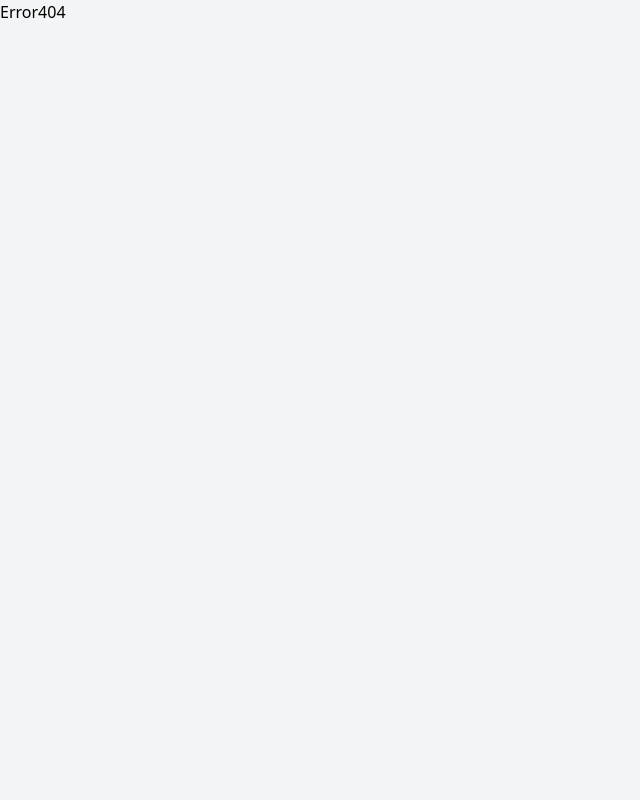
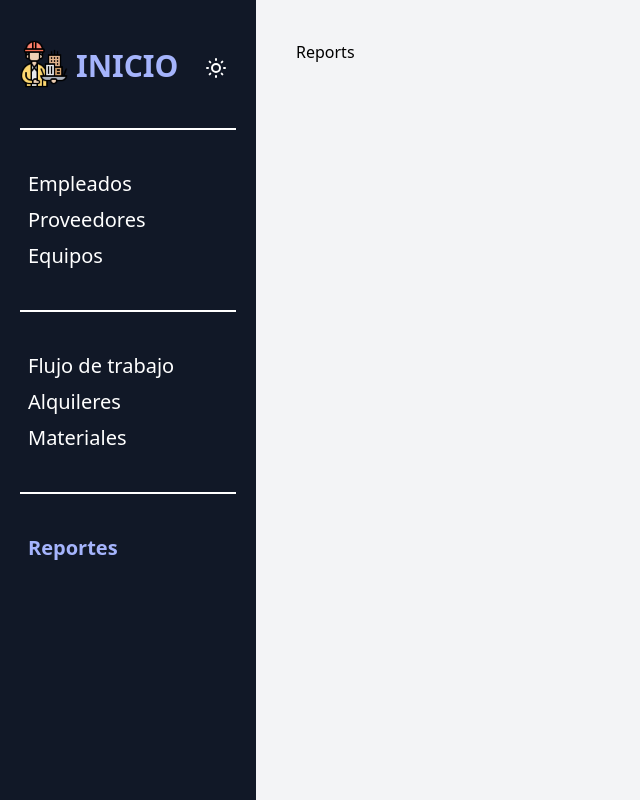
Before and after one commit to listerineh/architect-admin, a React (Vite) app: page /reports in a window 1280 px wide. Shown: the whole page, without its empty margins (0-640 px from the left). Built offline with nearby package versions, Linux system fonts and the light colour scheme.

Commit message:
Add: Navigation

```diff
--- a/src/App.jsx
+++ b/src/App.jsx
@@ -11,6 +11,10 @@ import EditProviderForm from './pages/EditProviderForm'
 import Equipment from './pages/Equipment'
 import NewEquipmentForm from './pages/NewEquipmentForm'
 import EditEquipmentForm from './pages/EditEquipmentForm'
+import Workflow from './pages/Workflow'
+import Rentals from './pages/Rentals'
+import Shopping from './pages/Shopping'
+import Reports from './pages/Reports'
 import Error404 from './pages/Error404'
 
 function App() {
@@ -53,6 +57,10 @@ function App() {
           <Route path='equipment' element={<Equipment />} />
           <Route path='equipment/new' element={<NewEquipmentForm />} />
           <Route path='equipment/edit/:id' element={<EditEquipmentForm />} />
+          <Route path='workflow' element={<Workflow />} />
+          <Route path='rentals' element={<Rentals />} />
+          <Route path='shopping' element={<Shopping />} />
+          <Route path='reports' element={<Reports />} />
         </Route>
         <Route path='*' element={<Error404 />}/>
       </Routes>
--- /dev/null
+++ b/src/pages/Rentals.jsx
@@ -0,0 +1,9 @@
+import React from 'react'
+
+const Rentals = () => {
+  return (
+    <div>Rentals</div>
+  )
+}
+
+export default Rentals
--- /dev/null
+++ b/src/pages/Reports.jsx
@@ -0,0 +1,9 @@
+import React from 'react'
+
+const Reports = () => {
+  return (
+    <div>Reports</div>
+  )
+}
+
+export default Reports
--- /dev/null
+++ b/src/pages/Shopping.jsx
@@ -0,0 +1,9 @@
+import React from 'react'
+
+const Shopping = () => {
+  return (
+    <div>Shopping</div>
+  )
+}
+
+export default Shopping
--- /dev/null
+++ b/src/pages/Workflow.jsx
@@ -0,0 +1,9 @@
+import React from 'react'
+
+const Workflow = () => {
+  return (
+    <div>Workflow</div>
+  )
+}
+
+export default Workflow
```
